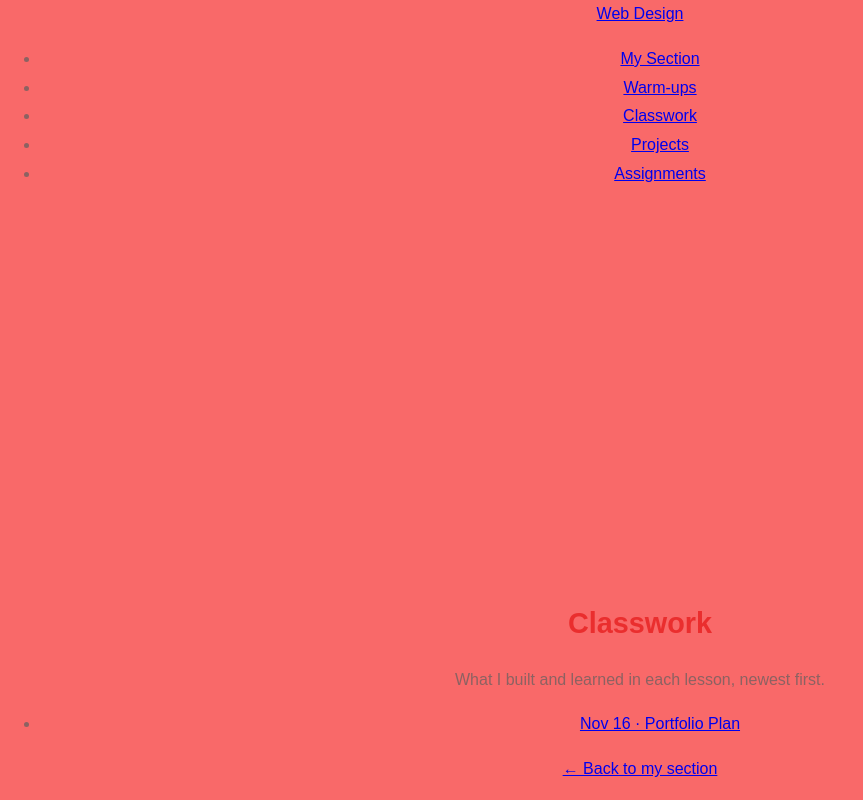
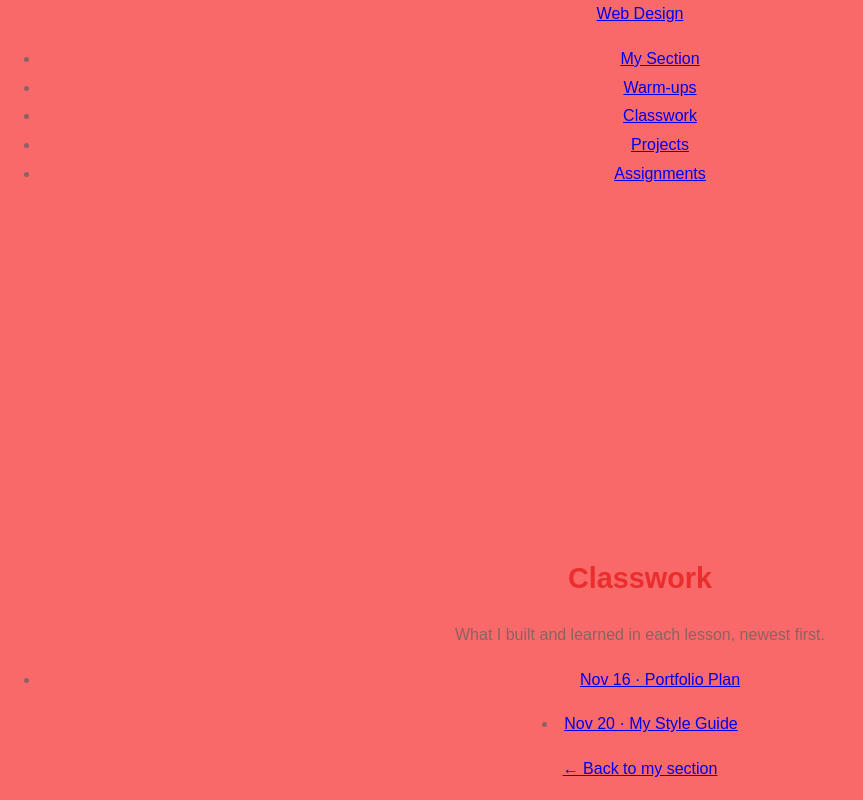
Before and after one commit to montverde-webdesign/odanyx-ofarril, a plain HTML site: page classwork/index.html in a window 1280 px wide. Shown: the whole page, without its empty margins (0-863 px from the left). Drawn offline with Linux system fonts and the light colour scheme.

Commit message:
Add my style guide page

```diff
--- a/classwork/index.html
+++ b/classwork/index.html
@@ -35,7 +35,7 @@
 
     <ul class="entries"><li><a href="2026-11-16-portfolio-plan.html">Nov 16 &middot; Portfolio Plan</a></li>
     </ul>
-
+<li><a href="2026-11-20-style-guide.html">Nov 20 &middot; My Style Guide</a></li>
     <p><a href="../index.html">&larr; Back to my section</a></p>
   </main>
 </body>
```
